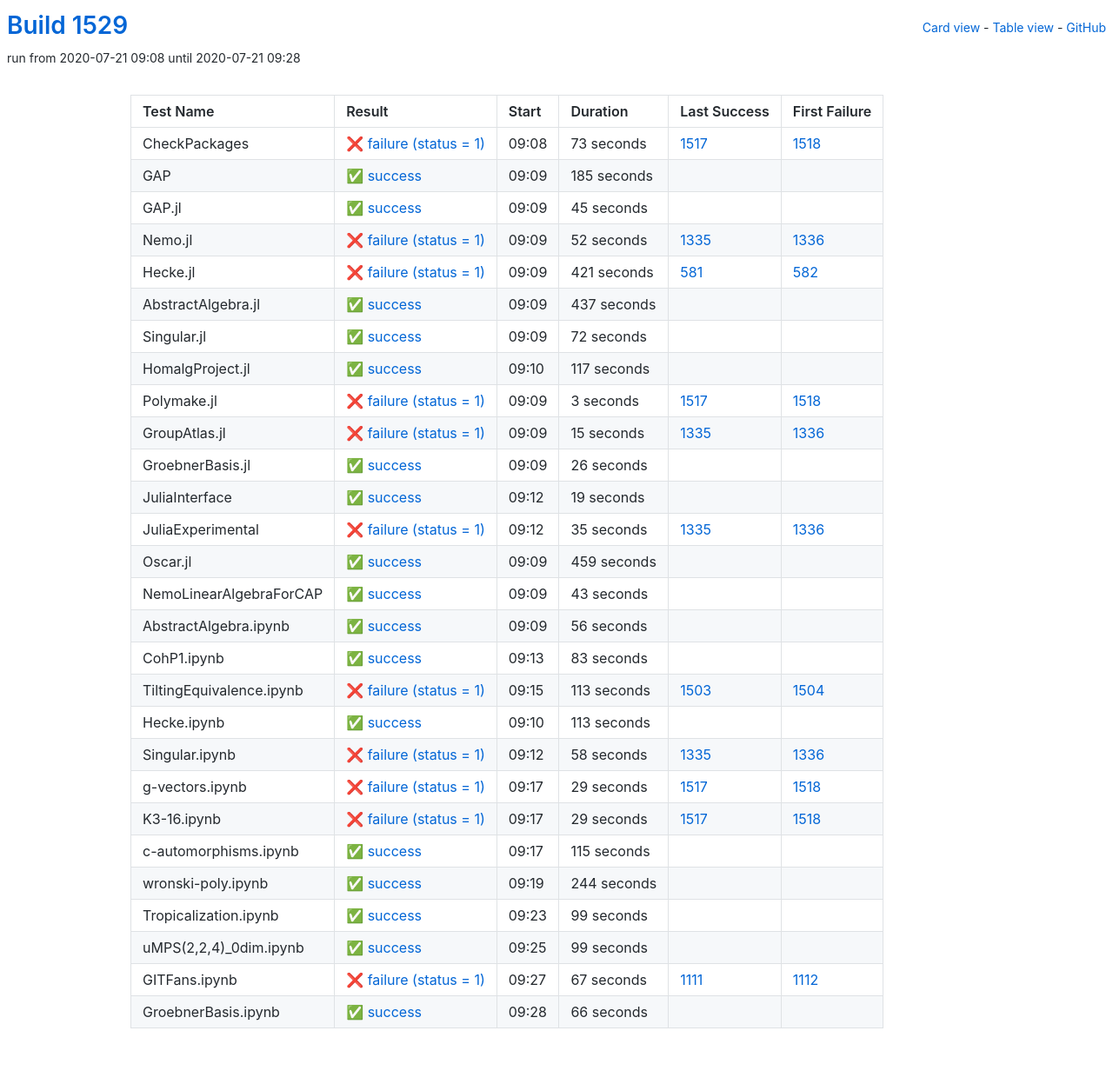
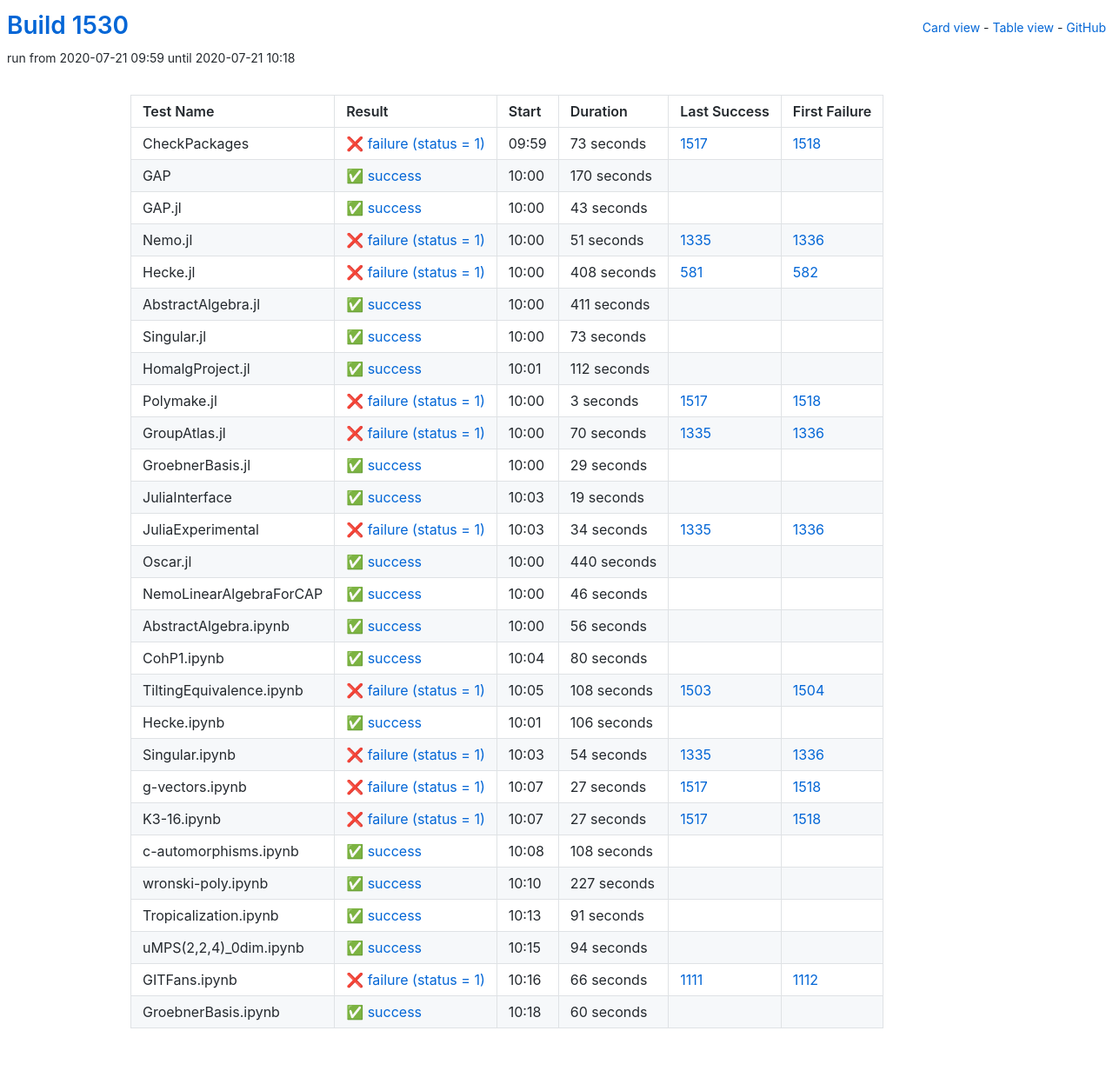
Before and after one commit to oscar-system/oscar-ci-status-1.4, a Jekyll site: the page built from table.html, in a window 1280 px wide. Shown: the whole page at 87% size. Built offline with Jekyll 4.4.1, drawn with Linux system fonts in a browser that asks for light colours.

Commit message:
Build #1530

```diff
--- a/_data/ci.yml
+++ b/_data/ci.yml
@@ -1,6 +1,6 @@
 ---
-build: 1529
-build_url: https://oscarci.mathematik.uni-kl.de/job/oscar-julia-1.4/1529/
+build: 1530
+build_url: https://oscarci.mathematik.uni-kl.de/job/oscar-julia-1.4/1530/
 job: oscar-julia-1.4
 organization: oscar-system
 repo: oscar-ci-status-1.4
@@ -8,8 +8,8 @@ repourl: https://github.com/oscar-system/oscar-ci-status-1.4
 tests:
 - name: CheckPackages
   id: checkpackages
-  log: https://oscarci.mathematik.uni-kl.de/job/oscar-julia-1.4/1529/artifact/logs/build-1529/CheckPackages.log
-  start: 2020-07-21 09:08
+  log: https://oscarci.mathematik.uni-kl.de/job/oscar-julia-1.4/1530/artifact/logs/build-1530/CheckPackages.log
+  start: 2020-07-21 09:59
   success: false
   exitcode: 1
   status: failure
@@ -20,92 +20,92 @@ tests:
   first_failure_url: https://oscarci.mathematik.uni-kl.de/job/oscar-julia-1.4/1518/
 - name: GAP
   id: gap
-  log: https://oscarci.mathematik.uni-kl.de/job/oscar-julia-1.4/1529/artifact/logs/build-1529/GAP.log
-  start: 2020-07-21 09:09
+  log: https://oscarci.mathematik.uni-kl.de/job/oscar-julia-1.4/1530/artifact/logs/build-1530/GAP.log
+  start: 2020-07-21 10:00
   success: true
   exitcode: 0
   status: success
-  duration: 185
+  duration: 170
   last_success: false
   last_success_url:
   first_failure: false
   first_failure_url:
 - name: GAP.jl
   id: gap-jl
-  log: https://oscarci.mathematik.uni-kl.de/job/oscar-julia-1.4/1529/artifact/logs/build-1529/GAP.jl.log
-  start: 2020-07-21 09:09
+  log: https://oscarci.mathematik.uni-kl.de/job/oscar-julia-1.4/1530/artifact/logs/build-1530/GAP.jl.log
+  start: 2020-07-21 10:00
   success: true
   exitcode: 0
   status: success
-  duration: 45
+  duration: 43
   last_success: false
   last_success_url:
   first_failure: false
   first_failure_url:
 - name: Nemo.jl
   id: nemo-jl
-  log: https://oscarci.mathematik.uni-kl.de/job/oscar-julia-1.4/1529/artifact/logs/build-1529/Nemo.jl.log
-  start: 2020-07-21 09:09
+  log: https://oscarci.mathematik.uni-kl.de/job/oscar-julia-1.4/1530/artifact/logs/build-1530/Nemo.jl.log
+  start: 2020-07-21 10:00
   success: false
   exitcode: 1
   status: failure
-  duration: 52
+  duration: 51
   last_success: 1335
   last_success_url: https://oscarci.mathematik.uni-kl.de/job/oscar-julia-1.4/1335/
   first_failure: 1336
   first_failure_url: https://oscarci.mathematik.uni-kl.de/job/oscar-julia-1.4/1336/
 - name: Hecke.jl
   id: hecke-jl
-  log: https://oscarci.mathematik.uni-kl.de/job/oscar-julia-1.4/1529/artifact/logs/build-1529/Hecke.jl.log
-  start: 2020-07-21 09:09
+  log: https://oscarci.mathematik.uni-kl.de/job/oscar-julia-1.4/1530/artifact/logs/build-1530/Hecke.jl.log
+  start: 2020-07-21 10:00
   success: false
   exitcode: 1
   status: failure
-  duration: 421
+  duration: 408
   last_success: 581
   last_success_url: https://oscarci.mathematik.uni-kl.de/job/oscar-julia-1.4/581/
   first_failure: 582
   first_failure_url: https://oscarci.mathematik.uni-kl.de/job/oscar-julia-1.4/582/
 - name: AbstractAlgebra.jl
   id: abstractalgebra-jl
-  log: https://oscarci.mathematik.uni-kl.de/job/oscar-julia-1.4/1529/artifact/logs/build-1529/AbstractAlgebra.jl.log
-  start: 2020-07-21 09:09
+  log: https://oscarci.mathematik.uni-kl.de/job/oscar-julia-1.4/1530/artifact/logs/build-1530/AbstractAlgebra.jl.log
+  start: 2020-07-21 10:00
   success: true
   exitcode: 0
   status: success
-  duration: 437
+  duration: 411
   last_success: false
   last_success_url:
   first_failure: false
   first_failure_url:
 - name: Singular.jl
   id: singular-jl
-  log: https://oscarci.mathematik.uni-kl.de/job/oscar-julia-1.4/1529/artifact/logs/build-1529/Singular.jl.log
-  start: 2020-07-21 09:09
+  log: https://oscarci.mathematik.uni-kl.de/job/oscar-julia-1.4/1530/artifact/logs/build-1530/Singular.jl.log
+  start: 2020-07-21 10:00
   success: true
   exitcode: 0
   status: success
-  duration: 72
+  duration: 73
   last_success: false
   last_success_url:
   first_failure: false
   first_failure_url:
 - name: HomalgProject.jl
   id: homalgproject-jl
-  log: https://oscarci.mathematik.uni-kl.de/job/oscar-julia-1.4/1529/artifact/logs/build-1529/HomalgProject.jl.log
-  start: 2020-07-21 09:10
+  log: https://oscarci.mathematik.uni-kl.de/job/oscar-julia-1.4/1530/artifact/logs/build-1530/HomalgProject.jl.log
+  start: 2020-07-21 10:01
   success: true
   exitcode: 0
   status: success
-  duration: 117
+  duration: 112
   last_success: false
   last_success_url:
   first_failure: false
   first_failure_url:
 - name: Polymake.jl
   id: polymake-jl
-  log: https://oscarci.mathematik.uni-kl.de/job/oscar-julia-1.4/1529/artifact/logs/build-1529/Polymake.jl.log
-  start: 2020-07-21 09:09
+  log: https://oscarci.mathematik.uni-kl.de/job/oscar-julia-1.4/1530/artifact/logs/build-1530/Polymake.jl.log
+  start: 2020-07-21 10:00
   success: false
   exitcode: 1
   status: failure
@@ -116,32 +116,32 @@ tests:
   first_failure_url: https://oscarci.mathematik.uni-kl.de/job/oscar-julia-1.4/1518/
 - name: GroupAtlas.jl
   id: groupatlas-jl
-  log: https://oscarci.mathematik.uni-kl.de/job/oscar-julia-1.4/1529/artifact/logs/build-1529/GroupAtlas.jl.log
-  start: 2020-07-21 09:09
+  log: https://oscarci.mathematik.uni-kl.de/job/oscar-julia-1.4/1530/artifact/logs/build-1530/GroupAtlas.jl.log
+  start: 2020-07-21 10:00
   success: false
   exitcode: 1
   status: failure
-  duration: 15
+  duration: 70
   last_success: 1335
   last_success_url: https://oscarci.mathematik.uni-kl.de/job/oscar-julia-1.4/1335/
   first_failure: 1336
   first_failure_url: https://oscarci.mathematik.uni-kl.de/job/oscar-julia-1.4/1336/
 - name: GroebnerBasis.jl
   id: groebnerbasis-jl
-  log: https://oscarci.mathematik.uni-kl.de/job/oscar-julia-1.4/1529/artifact/logs/build-1529/GroebnerBasis.jl.log
-  start: 2020-07-21 09:09
+  log: https://oscarci.mathematik.uni-kl.de/job/oscar-julia-1.4/1530/artifact/logs/build-1530/GroebnerBasis.jl.log
+  start: 2020-07-21 10:00
   success: true
   exitcode: 0
   status: success
-  duration: 26
+  duration: 29
   last_success: false
   last_success_url:
   first_failure: false
   first_failure_url:
 - name: JuliaInterface
   id: juliainterface
-  log: https://oscarci.mathematik.uni-kl.de/job/oscar-julia-1.4/1529/artifact/logs/build-1529/JuliaInterface.log
-  start: 2020-07-21 09:12
+  log: https://oscarci.mathematik.uni-kl.de/job/oscar-julia-1.4/1530/artifact/logs/build-1530/JuliaInterface.log
+  start: 2020-07-21 10:03
   success: true
   exitcode: 0
   status: success
@@ -152,44 +152,44 @@ tests:
   first_failure_url:
 - name: JuliaExperimental
   id: juliaexperimental
-  log: https://oscarci.mathematik.uni-kl.de/job/oscar-julia-1.4/1529/artifact/logs/build-1529/JuliaExperimental.log
-  start: 2020-07-21 09:12
+  log: https://oscarci.mathematik.uni-kl.de/job/oscar-julia-1.4/1530/artifact/logs/build-1530/JuliaExperimental.log
+  start: 2020-07-21 10:03
   success: false
   exitcode: 1
   status: failure
-  duration: 35
+  duration: 34
   last_success: 1335
   last_success_url: https://oscarci.mathematik.uni-kl.de/job/oscar-julia-1.4/1335/
   first_failure: 1336
   first_failure_url: https://oscarci.mathematik.uni-kl.de/job/oscar-julia-1.4/1336/
 - name: Oscar.jl
   id: oscar-jl
-  log: https://oscarci.mathematik.uni-kl.de/job/oscar-julia-1.4/1529/artifact/logs/build-1529/Oscar.jl.log
-  start: 2020-07-21 09:09
+  log: https://oscarci.mathematik.uni-kl.de/job/oscar-julia-1.4/1530/artifact/logs/build-1530/Oscar.jl.log
+  start: 2020-07-21 10:00
   success: true
   exitcode: 0
   status: success
-  duration: 459
+  duration: 440
   last_success: false
   last_success_url:
   first_failure: false
   first_failure_url:
 - name: NemoLinearAlgebraForCAP
   id: nemolinearalgebraforcap
-  log: https://oscarci.mathematik.uni-kl.de/job/oscar-julia-1.4/1529/artifact/logs/build-1529/NemoLinearAlgebraForCAP.log
-  start: 2020-07-21 09:09
+  log: https://oscarci.mathematik.uni-kl.de/job/oscar-julia-1.4/1530/artifact/logs/build-1530/NemoLinearAlgebraForCAP.log
+  start: 2020-07-21 10:00
   success: true
   exitcode: 0
   status: success
-  duration: 43
+  duration: 46
   last_success: false
   last_success_url:
   first_failure: false
   first_failure_url:
 - name: AbstractAlgebra.ipynb
   id: abstractalgebra-ipynb
-  log: https://oscarci.mathematik.uni-kl.de/job/oscar-julia-1.4/1529/artifact/logs/build-1529/AbstractAlgebra.ipynb.log
-  start: 2020-07-21 09:09
+  log: https://oscarci.mathematik.uni-kl.de/job/oscar-julia-1.4/1530/artifact/logs/build-1530/AbstractAlgebra.ipynb.log
+  start: 2020-07-21 10:00
   success: true
   exitcode: 0
   status: success
@@ -200,144 +200,144 @@ tests:
   first_failure_url:
 - name: CohP1.ipynb
   id: cohp1-ipynb
-  log: https://oscarci.mathematik.uni-kl.de/job/oscar-julia-1.4/1529/artifact/logs/build-1529/CohP1.ipynb.log
-  start: 2020-07-21 09:13
+  log: https://oscarci.mathematik.uni-kl.de/job/oscar-julia-1.4/1530/artifact/logs/build-1530/CohP1.ipynb.log
+  start: 2020-07-21 10:04
   success: true
   exitcode: 0
   status: success
-  duration: 83
+  duration: 80
   last_success: false
   last_success_url:
   first_failure: false
   first_failure_url:
 - name: TiltingEquivalence.ipynb
   id: tiltingequivalence-ipynb
-  log: https://oscarci.mathematik.uni-kl.de/job/oscar-julia-1.4/1529/artifact/logs/build-1529/TiltingEquivalence.ipynb.log
-  start: 2020-07-21 09:15
+  log: https://oscarci.mathematik.uni-kl.de/job/oscar-julia-1.4/1530/artifact/logs/build-1530/TiltingEquivalence.ipynb.log
+  start: 2020-07-21 10:05
   success: false
   exitcode: 1
   status: failure
-  duration: 113
+  duration: 108
   last_success: 1503
   last_success_url: https://oscarci.mathematik.uni-kl.de/job/oscar-julia-1.4/1503/
   first_failure: 1504
   first_failure_url: https://oscarci.mathematik.uni-kl.de/job/oscar-julia-1.4/1504/
 - name: Hecke.ipynb
   id: hecke-ipynb
-  log: https://oscarci.mathematik.uni-kl.de/job/oscar-julia-1.4/1529/artifact/logs/build-1529/Hecke.ipynb.log
-  start: 2020-07-21 09:10
+  log: https://oscarci.mathematik.uni-kl.de/job/oscar-julia-1.4/1530/artifact/logs/build-1530/Hecke.ipynb.log
+  start: 2020-07-21 10:01
   success: true
   exitcode: 0
   status: success
-  duration: 113
+  duration: 106
   last_success: false
   last_success_url:
   first_failure: false
   first_failure_url:
 - name: Singular.ipynb
   id: singular-ipynb
-  log: https://oscarci.mathematik.uni-kl.de/job/oscar-julia-1.4/1529/artifact/logs/build-1529/Singular.ipynb.log
-  start: 2020-07-21 09:12
+  log: https://oscarci.mathematik.uni-kl.de/job/oscar-julia-1.4/1530/artifact/logs/build-1530/Singular.ipynb.log
+  start: 2020-07-21 10:03
   success: false
   exitcode: 1
   status: failure
-  duration: 58
+  duration: 54
   last_success: 1335
   last_success_url: https://oscarci.mathematik.uni-kl.de/job/oscar-julia-1.4/1335/
   first_failure: 1336
   first_failure_url: https://oscarci.mathematik.uni-kl.de/job/oscar-julia-1.4/1336/
 - name: g-vectors.ipynb
   id: g-vectors-ipynb
-  log: https://oscarci.mathematik.uni-kl.de/job/oscar-julia-1.4/1529/artifact/logs/build-1529/g-vectors.ipynb.log
-  start: 2020-07-21 09:17
+  log: https://oscarci.mathematik.uni-kl.de/job/oscar-julia-1.4/1530/artifact/logs/build-1530/g-vectors.ipynb.log
+  start: 2020-07-21 10:07
   success: false
   exitcode: 1
   status: failure
-  duration: 29
+  duration: 27
   last_success: 1517
   last_success_url: https://oscarci.mathematik.uni-kl.de/job/oscar-julia-1.4/1517/
   first_failure: 1518
   first_failure_url: https://oscarci.mathematik.uni-kl.de/job/oscar-julia-1.4/1518/
 - name: K3-16.ipynb
   id: k3-16-ipynb
-  log: https://oscarci.mathematik.uni-kl.de/job/oscar-julia-1.4/1529/artifact/logs/build-1529/K3-16.ipynb.log
-  start: 2020-07-21 09:17
+  log: https://oscarci.mathematik.uni-kl.de/job/oscar-julia-1.4/1530/artifact/logs/build-1530/K3-16.ipynb.log
+  start: 2020-07-21 10:07
   success: false
   exitcode: 1
   status: failure
-  duration: 29
+  duration: 27
   last_success: 1517
   last_success_url: https://oscarci.mathematik.uni-kl.de/job/oscar-julia-1.4/1517/
   first_failure: 1518
   first_failure_url: https://oscarci.mathematik.uni-kl.de/job/oscar-julia-1.4/1518/
 - name: c-automorphisms.ipynb
   id: c-automorphisms-ipynb
-  log: https://oscarci.mathematik.uni-kl.de/job/oscar-julia-1.4/1529/artifact/logs/build-1529/c-automorphisms.ipynb.log
-  start: 2020-07-21 09:17
+  log: https://oscarci.mathematik.uni-kl.de/job/oscar-julia-1.4/1530/artifact/logs/build-1530/c-automorphisms.ipynb.log
+  start: 2020-07-21 10:08
   success: true
   exitcode: 0
   status: success
-  duration: 115
+  duration: 108
   last_success: false
   last_success_url:
   first_failure: false
   first_failure_url:
 - name: wronski-poly.ipynb
   id: wronski-poly-ipynb
-  log: https://oscarci.mathematik.uni-kl.de/job/oscar-julia-1.4/1529/artifact/logs/build-1529/wronski-poly.ipynb.log
-  start: 2020-07-21 09:19
+  log: https://oscarci.mathematik.uni-kl.de/job/oscar-julia-1.4/1530/artifact/logs/build-1530/wronski-poly.ipynb.log
+  start: 2020-07-21 10:10
   success: true
   exitcode: 0
   status: success
-  duration: 244
+  duration: 227
   last_success: false
   last_success_url:
   first_failure: false
   first_failure_url:
 - name: Tropicalization.ipynb
   id: tropicalization-ipynb
-  log: https://oscarci.mathematik.uni-kl.de/job/oscar-julia-1.4/1529/artifact/logs/build-1529/Tropicalization.ipynb.log
-  start: 2020-07-21 09:23
+  log: https://oscarci.mathematik.uni-kl.de/job/oscar-julia-1.4/1530/artifact/logs/build-1530/Tropicalization.ipynb.log
+  start: 2020-07-21 10:13
   success: true
   exitcode: 0
   status: success
-  duration: 99
+  duration: 91
   last_success: false
   last_success_url:
   first_failure: false
   first_failure_url:
 - name: uMPS(2,2,4)_0dim.ipynb
   id: umps-2-2-4-0dim-ipynb
-  log: https://oscarci.mathematik.uni-kl.de/job/oscar-julia-1.4/1529/artifact/logs/build-1529/uMPS-2-2-4-_0dim.ipynb.log
-  start: 2020-07-21 09:25
+  log: https://oscarci.mathematik.uni-kl.de/job/oscar-julia-1.4/1530/artifact/logs/build-1530/uMPS-2-2-4-_0dim.ipynb.log
+  start: 2020-07-21 10:15
   success: true
   exitcode: 0
   status: success
-  duration: 99
+  duration: 94
   last_success: false
   last_success_url:
   first_failure: false
   first_failure_url:
 - name: GITFans.ipynb
   id: gitfans-ipynb
-  log: https://oscarci.mathematik.uni-kl.de/job/oscar-julia-1.4/1529/artifact/logs/build-1529/GITFans.ipynb.log
-  start: 2020-07-21 09:27
+  log: https://oscarci.mathematik.uni-kl.de/job/oscar-julia-1.4/1530/artifact/logs/build-1530/GITFans.ipynb.log
+  start: 2020-07-21 10:16
   success: false
   exitcode: 1
   status: failure
-  duration: 67
+  duration: 66
   last_success: 1111
   last_success_url: https://oscarci.mathematik.uni-kl.de/job/oscar-julia-1.4/1111/
   first_failure: 1112
   first_failure_url: https://oscarci.mathematik.uni-kl.de/job/oscar-julia-1.4/1112/
 - name: GroebnerBasis.ipynb
   id: groebnerbasis-ipynb
-  log: https://oscarci.mathematik.uni-kl.de/job/oscar-julia-1.4/1529/artifact/logs/build-1529/GroebnerBasis.ipynb.log
-  start: 2020-07-21 09:28
+  log: https://oscarci.mathematik.uni-kl.de/job/oscar-julia-1.4/1530/artifact/logs/build-1530/GroebnerBasis.ipynb.log
+  start: 2020-07-21 10:18
   success: true
   exitcode: 0
   status: success
-  duration: 66
+  duration: 60
   last_success: false
   last_success_url:
   first_failure: false
```
Also changed, not shown: README.md.
